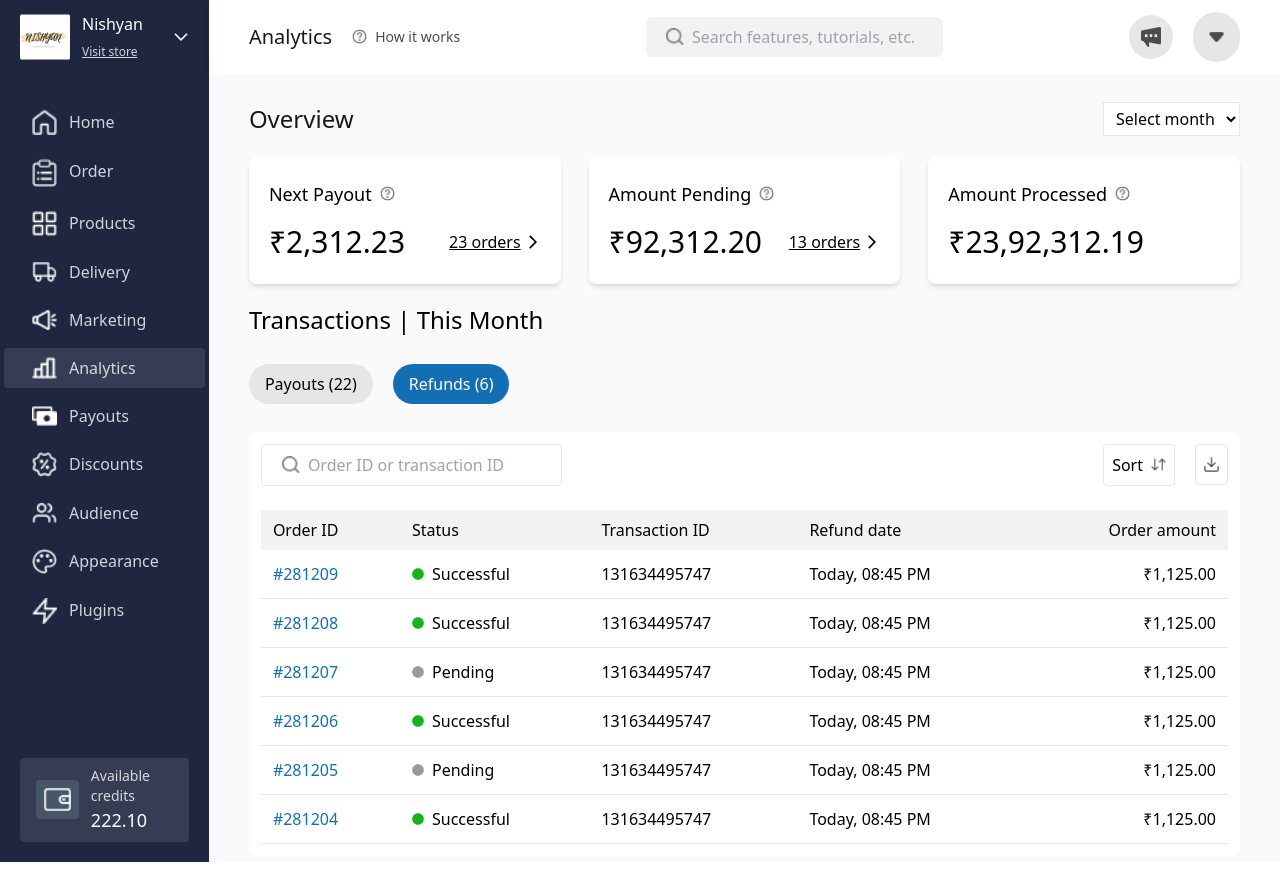
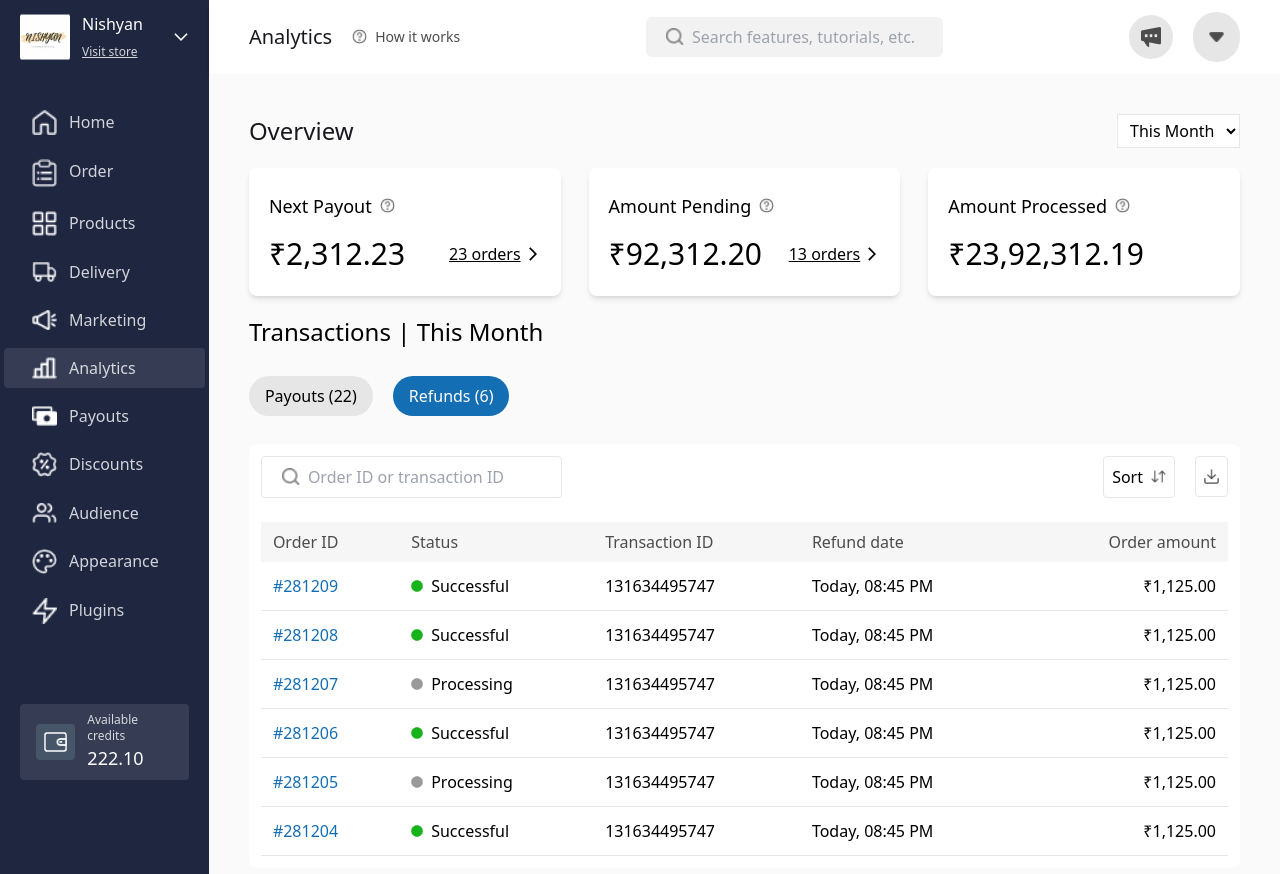
Before and after one commit to div-vik/dukaan, a Next.js app: page /analytics in a window 1280 px wide. Built offline with nearby package versions, Linux system fonts and the light colour scheme.

Commit message:
Update css

```diff
--- a/app/ui/dashboard/Dashboard.jsx
+++ b/app/ui/dashboard/Dashboard.jsx
@@ -12,12 +12,11 @@ export default function Dashboard({ title }) {
   }, [title]);
 
   return (
-    <div className="flex flex-col px-10 py-7 gap-5 bg-[#FAFAFA] h-[calc(100vh-0.75rem)]">
+    <div className="flex flex-col px-10 py-10 gap-5 bg-[#FAFAFA] h-screen overflow-hidden">
       <div className="flex justify-between items-center">
         <h1 className="text-2xl font-[500] text-[#1A181E]">Overview</h1>
         <div>
           <select className="px-2 py-1 bg-[#FFFFFF] border-[1px] cursor-pointer focus:outline-none">
-            <option>Select month</option>
             <option>This Month</option>
             <option>Last Month</option>
           </select>
@@ -33,10 +32,10 @@ export default function Dashboard({ title }) {
       <div className="flex flex-col gap-7">
         <div className="font-[500] text-2xl">Transactions | This Month</div>
         <div className="flex gap-5">
-          <span className="bg-[#E6E6E6] px-4 py-2 rounded-3xl">
+          <span className="bg-[#E6E6E6] cursor-pointer px-4 py-2 rounded-3xl">
             Payouts (22)
           </span>
-          <span className="bg-[#146EB4] px-4 py-2 rounded-3xl text-white">
+          <span className="bg-[#146EB4] cursor-pointer px-4 py-2 rounded-3xl text-white">
             Refunds (6)
           </span>
         </div>
@@ -71,7 +70,7 @@ export default function Dashboard({ title }) {
             </div>
           </div>
 
-          <div className="w-full h-full overflow-hidden">
+          <div className="w-full h-full">
             <Table />
           </div>
         </div>
--- a/app/ui/dashboard/Sidebar.jsx
+++ b/app/ui/dashboard/Sidebar.jsx
@@ -23,11 +23,11 @@ const menuItems = [
 const Sidebar = () => {
   const pathname = usePathname();
   return (
-    <div className="relative py-3 h-full">
+    <div className="sticky top-0 py-3 h-screen">
       <div className="flex items-center gap-20 px-5">
         <div className="flex gap-3">
           <Image
-            className="object-contain"
+            className="object-contain rounded-[4px]"
             src="/user.png"
             alt="user"
             width={50}
@@ -54,8 +54,8 @@ const Sidebar = () => {
             href={item.url}
             className={
               pathname === item.url
-                ? "flex items-center text-white my-2 pl-7 bg-[#353C53] rounded-[4px] py-2"
-                : "flex items-center text-white my-2 pl-7 hover:bg-[#353C53] rounded-[4px] py-2"
+                ? "flex items-center text-white my-2 pl-7 font-[500] bg-[#353C53] rounded-[4px] py-2"
+                : "flex items-center text-white my-2 pl-7 font-[500] hover:bg-[#353C53] rounded-[4px] py-2"
             }
           >
             <li className="flex">
@@ -79,13 +79,13 @@ const Sidebar = () => {
               className="object-contain"
               src="/wallet.png"
               alt="wallet"
-              width={35}
-              height={35}
+              width={25}
+              height={25}
             />
           </div>
           <div className="flex flex-col justify-center text-white">
-            <span className="text-sm opacity-80">Available credits</span>
-            <span className="text-lg">222.10</span>
+            <span className="text-xs opacity-80">Available credits</span>
+            <span className="text-lg font-[500]">222.10</span>
           </div>
         </div>
       </div>
--- a/app/ui/dashboard/Table.jsx
+++ b/app/ui/dashboard/Table.jsx
@@ -17,7 +17,7 @@ const data = [
   },
   {
     orderID: "#281207",
-    status: "Pending",
+    status: "Processing",
     transactionID: "131634495747",
     refundDate: "Today, 08:45 PM",
     orderAmount: "₹1,125.00",
@@ -31,7 +31,7 @@ const data = [
   },
   {
     orderID: "#281205",
-    status: "Pending",
+    status: "Processing",
     transactionID: "131634495747",
     refundDate: "Today, 08:45 PM",
     orderAmount: "₹1,125.00",
@@ -50,7 +50,7 @@ const Table = () => {
     <div>
       <table className="w-full h-full">
         <thead className="rounded-[4px]">
-          <tr className="bg-[#F2F2F2] rounded-[4px] text-left">
+          <tr className="bg-[#F2F2F2] rounded-[4px] text-left opacity-70">
             <td className="py-2 px-3 font-[500]">Order ID</td>
             <td className="py-2 px-3 font-[500]">Status</td>
             <td className="py-2 px-3 font-[500]">Transaction ID</td>
@@ -58,7 +58,7 @@ const Table = () => {
             <td className="py-2 px-3 font-[500] text-right">Order amount</td>
           </tr>
         </thead>
-        <tbody className="overflow-y-scroll">
+        <tbody className="">
           {data.map((item) => (
             <tr key={item.orderID} className="text-left">
               <td className="py-3 px-3 border-b-[1px] text-[#146EB4] font-[500]">
```
